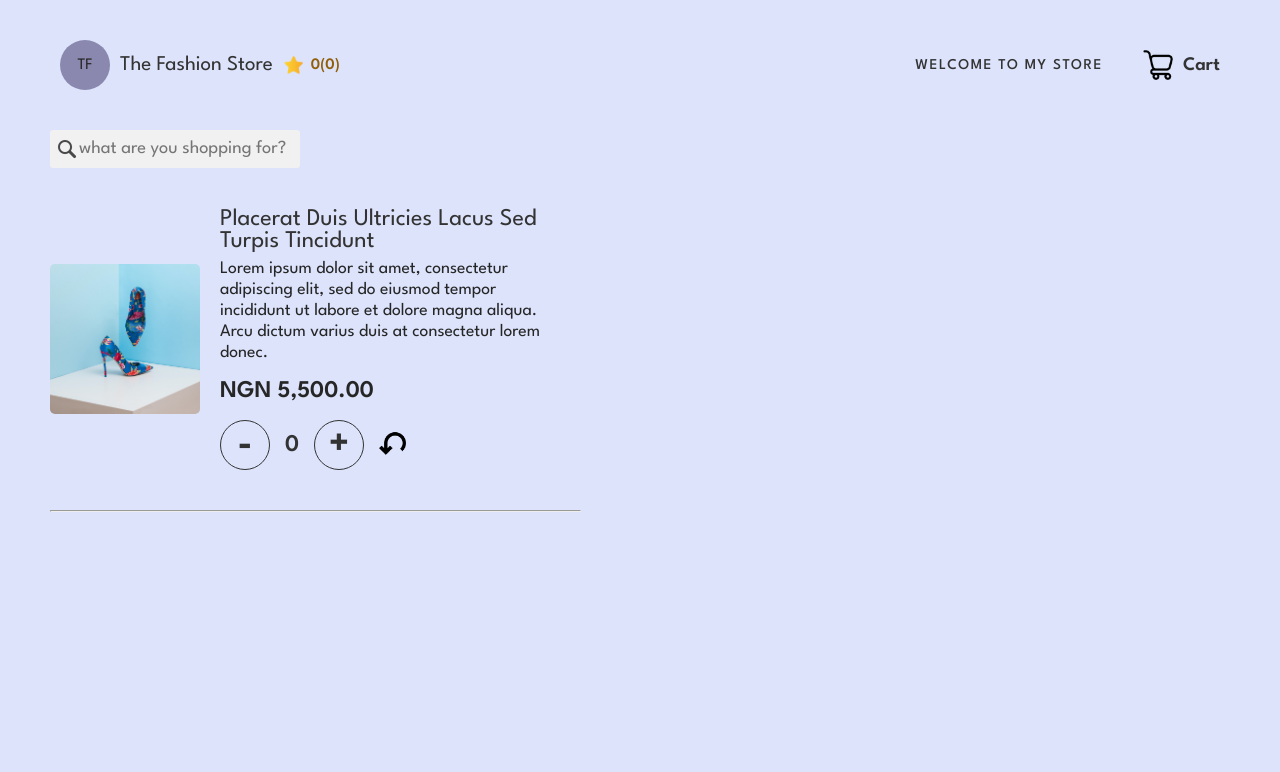
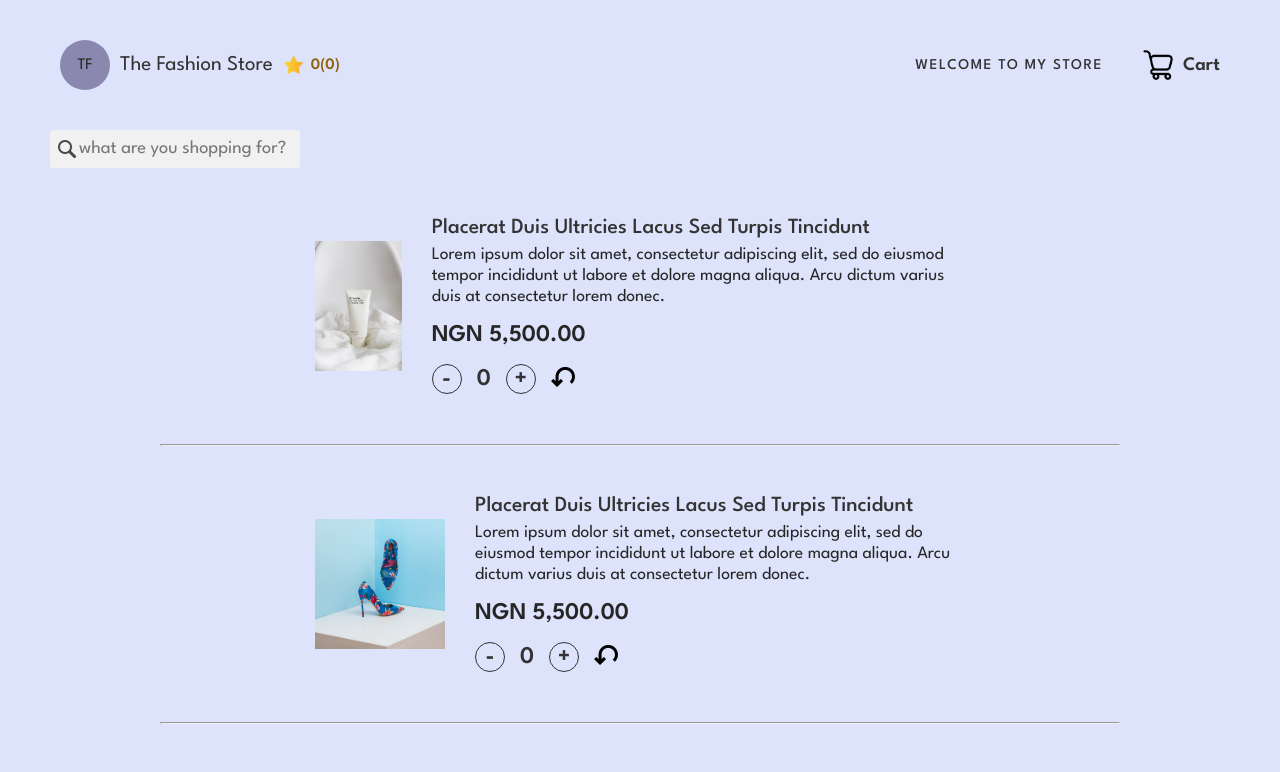
Before and after one commit to estherbabe/counter_app, a React (Create React App) app: page / in a window 1280 px wide. Shown: the top 772 px of the page. Built offline with nearby package versions, Linux system fonts and the light colour scheme.

Commit message:
added props to item.js

```diff
--- a/public/styles.css
+++ b/public/styles.css
@@ -113,17 +113,19 @@ input {
 }
 
 .item-wrap {
+  max-width: 700px;
+  width: 100%;
+  margin: auto;
   display: flex;
   align-items: center;
-  width: 45%;
-  padding: 20px 0px;
+  padding: 30px 15px;
 }
 
 .item-img {
   width: 150px;
   height: 150px;
   border-radius: 5px;
-  position: relative;
+  padding: 10px;
 }
 
 .item-wrap-right {
@@ -132,8 +134,8 @@ input {
 }
 
 .item-title {
-  font-size: 1.5rem;
-  font-weight: 400;
+  font-size: 1.35em;
+  font-weight: 500;
   font-family: "Cormorant" sans-serif;
   margin-bottom: 7px;
   color: #333333;
@@ -160,11 +162,11 @@ input {
 }
 
 button {
-  width: 50px;
-  height: 50px;
+  width: 30px;
+  height: 30px;
   border-radius: 50%;
   text-align: center;
-  font-size: 2.5em;
+  font-size: 1.5em;
   font-weight: bold;
   border: 1px solid #333333;
   color: #333333;
@@ -179,11 +181,18 @@ button {
 }
 
 .reset {
-  width: 1.7em;
+  width: 1.5em;
   cursor: pointer;
 }
 
 hr {
-  width: 45%;
   color: #262626;
 }
+
+.bottom-store-body {
+  max-width: 960px;
+  width: 100%;
+  justify-content: center;
+  align-items: center;
+  margin: 0 auto;
+}
--- a/src/components/Item.js
+++ b/src/components/Item.js
@@ -1,24 +1,18 @@
 import React from "react";
 import useCounter from "../hooks/useCounter";
 
-export default function Item() {
+export default function Item(props) {
   const [count, increment, decrement, reset] = useCounter();
 
   return (
-    <div className="bottom-store-body">
+    <div className="">
       <div className="item-wrap">
-        <img className="item-img" src="images/product-2.jpg" alt="" />
+        <img className="item-img" src={props.item.imgUrl} alt="" />
 
         <div className="item-wrap-right">
-          <h2 className="item-title">
-            Placerat Duis Ultricies Lacus Sed Turpis Tincidunt
-          </h2>
-          <p>
-            Lorem ipsum dolor sit amet, consectetur adipiscing elit, sed do
-            eiusmod tempor incididunt ut labore et dolore magna aliqua. Arcu
-            dictum varius duis at consectetur lorem donec.
-          </p>
-          <h2 className="item-price">NGN 5,500.00</h2>
+          <h2 className="item-title">{props.item.title}</h2>
+          <p>{props.item.description}</p>
+          <h2 className="item-price">{props.item.price}</h2>
 
           <div className="counter">
             <button onClick={decrement}>-</button>
@@ -36,7 +30,6 @@ export default function Item() {
           </div>
         </div>
       </div>
-
       <hr />
     </div>
   );
--- a/src/components/StoreItems.js
+++ b/src/components/StoreItems.js
@@ -1,5 +1,10 @@
 import React from "react";
 import Item from "./Item";
+import data from "../data";
+
+const itemsMap = data.map((item) => {
+  return <Item key={item.id} item={item} />;
+});
 
 export default function StoreItems() {
   return (
@@ -16,9 +21,7 @@ export default function StoreItems() {
         </div>
       </div>
 
-      <div className="">
-        <Item />
-      </div>
+      <div className="bottom-store-body">{itemsMap}</div>
     </div>
   );
 }
```
